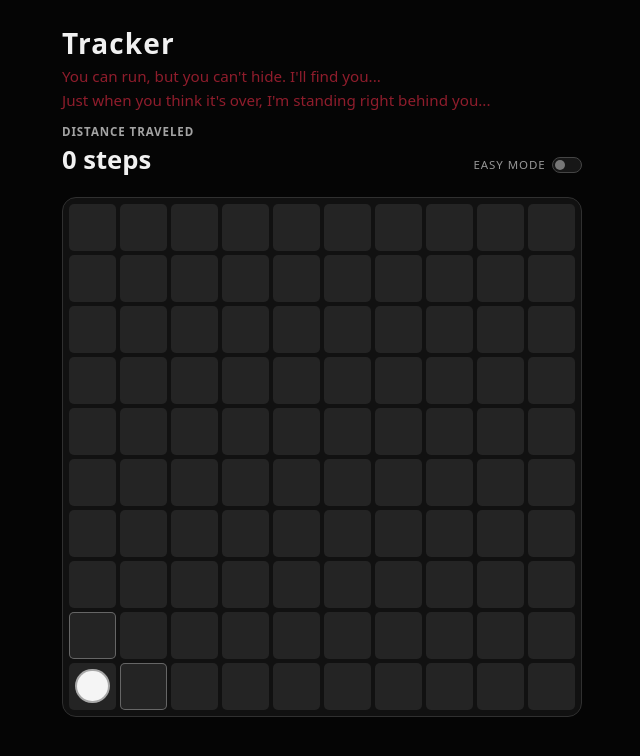
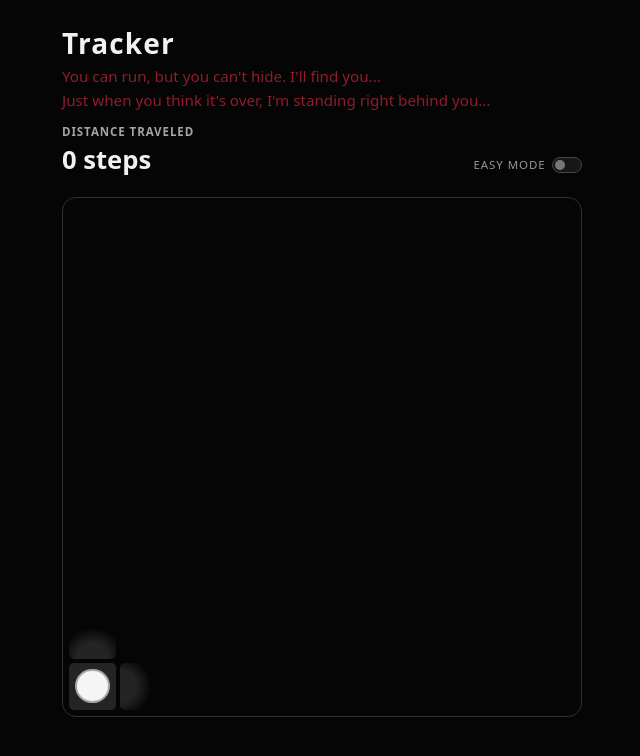
Before and after one commit to ehaezebroeck/Tracker-Game, a React (Vite) app: page / in a window 1280 px wide. Shown: the top 756 px of the page, without its empty margins (318-958 px from the left). Built offline with nearby package versions, Linux system fonts and the light colour scheme.

Commit message:
Made playing grid dark ('turned out the lights') and added lighting effects around player as if they are carrying a flashlight that points in the possible directions they can move. Also removed the white border on tiles a player could move to; they got distracting.

```diff
--- a/src/App.css
+++ b/src/App.css
@@ -177,8 +177,65 @@ button:disabled {
   border-radius: 14px;
 }
 
+.grid.flashlight {
+  position: relative;
+  overflow: hidden;
+  background: #050505;
+}
+
+.grid.flashlight .cell-flashlight-center {
+  background: #242424;
+}
+
+.grid.flashlight .cell-flashlight-near {
+  background: radial-gradient(
+    circle at var(--light-x) var(--light-y),
+    #242424 0,
+    #242424 30%,
+    #050505 60%,
+    #050505 100%
+  );
+}
+
+.grid.flashlight .cell-flashlight-diagonal {
+  background: #050505;
+}
+.grid.flashlight .cell:not(.cell-flashlight-center):not(.cell-flashlight-near) {
+  background: #050505;
+}
+
+.grid.flashlight .cell-player::after,
+.grid.flashlight .cell-enemy::before,
+.grid.flashlight .cell-blood-trail,
+.grid.flashlight .cell-strike-zone {
+  z-index: 6;
+}
+
+.grid.flashlight .cell-blood-trail,
+.grid.flashlight .cell-blood-trail:disabled,
+.grid .cell.cell-blood-trail,
+.grid .cell.cell-blood-trail:disabled {
+  position: relative;
+  z-index: 7;
+  background: #8f1d2c;
+  box-shadow: none;
+}
+
+.grid.flashlight .cell-blood-trail::after {
+  content: '';
+  position: absolute;
+  z-index: 8;
+  inset: 0;
+  background: #8f1d2c;
+  pointer-events: none;
+}
+
 .grid.tracker-near-player {
   border-color: #8f1d2c;
+}
+
+.grid.game-over-grid {
+  border-color: #050505;
 }
 
 .grid.lights-out {
@@ -216,7 +273,7 @@ button:disabled {
 
 .cell-move {
   cursor: pointer;
-  box-shadow: inset 0 0 0 1px #666666;
+  box-shadow: none;
 }
 
 .cell-move:hover:not(:disabled) {
@@ -253,8 +310,10 @@ button:disabled {
   height: 42%;
 }
 
-.cell-strike-zone,
-.cell-strike-zone:disabled {
+.grid .cell.cell-strike-zone,
+.grid .cell.cell-strike-zone:disabled,
+.grid.flashlight .cell.cell-strike-zone,
+.grid.flashlight .cell.cell-strike-zone:disabled {
   background: #f5f5f5;
   box-shadow: none;
 }
--- a/src/components/Grid.jsx
+++ b/src/components/Grid.jsx
@@ -4,23 +4,35 @@ const ROWS = Array.from({ length: GRID_SIZE }, (_, index) => GRID_SIZE - 1 - ind
 const COLS = Array.from({ length: GRID_SIZE }, (_, index) => index)
 
 export default function Grid({ player, enemy, reveal, lightsOut, trackerNearPlayer, paused, flash, bloodTrail, strikeZone, status, onCellClick }) {
-  const gridClass = lightsOut
-    ? 'grid lights-out'
-    : trackerNearPlayer
-      ? 'grid tracker-near-player'
-      : 'grid'
+  const gridClass = status === 'gameover'
+    ? 'grid lights-out game-over-grid'
+    : lightsOut
+      ? 'grid lights-out'
+      : trackerNearPlayer
+      ? 'grid tracker-near-player flashlight'
+      : 'grid flashlight'
+  const flashlightX = ((player.x + 0.5) / GRID_SIZE) * 100
+  const flashlightY = ((GRID_SIZE - player.y - 0.5) / GRID_SIZE) * 100
 
   return (
-    <div className={gridClass} role="grid" aria-label="Board">
+    <div
+      className={gridClass}
+      role="grid"
+      aria-label="Board"
+      style={{ '--flashlight-x': `${flashlightX}%`, '--flashlight-y': `${flashlightY}%` }}
+    >
       {ROWS.flatMap((y) =>
         COLS.map((x) => {
           const overlapAtGameOver =
             status === 'gameover' && player.x === x && player.y === y && enemy.x === x && enemy.y === y
-          const playerHere = !lightsOut && player.x === x && player.y === y && !overlapAtGameOver
+          const playerHere = status !== 'gameover' && !lightsOut && player.x === x && player.y === y && !overlapAtGameOver
           const enemyHere = enemy.x === x && enemy.y === y
           const flashHere = flash?.x === x && flash?.y === y
           const bloodHere = bloodTrail?.some((cell) => cell.x === x && cell.y === y)
           const strikeZoneHere = !bloodHere && strikeZone?.some((cell) => cell.x === x && cell.y === y)
+          const playerDistance = Math.max(Math.abs(player.x - x), Math.abs(player.y - y))
+          const diagonalNear =
+            playerDistance === 1 && x !== player.x && y !== player.y
           const showEnemy = overlapAtGameOver || (reveal && enemyHere) || flashHere
           const clickable = !paused && status === 'playing' && isOrthogonalNeighbor(player, x, y)
           const className = [
@@ -30,16 +42,22 @@ export default function Grid({ player, enemy, reveal, lightsOut, trackerNearPlay
             flashHere ? 'cell-flash' : '',
             bloodHere ? 'cell-blood-trail' : '',
             strikeZoneHere ? 'cell-strike-zone' : '',
+            playerDistance === 0 ? 'cell-flashlight-center' : '',
+            playerDistance === 1 && !diagonalNear ? 'cell-flashlight-near' : '',
             clickable ? 'cell-move' : '',
           ]
             .filter(Boolean)
             .join(' ')
+
+          const lightX = x < player.x ? '100%' : x > player.x ? '0%' : '50%'
+          const lightY = y > player.y ? '100%' : y < player.y ? '0%' : '50%'
 
           return (
             <button
               key={`${x},${y}`}
               type="button"
               className={className}
+              style={{ '--light-x': lightX, '--light-y': lightY }}
               disabled={!clickable}
               aria-label={
                 showEnemy
```
